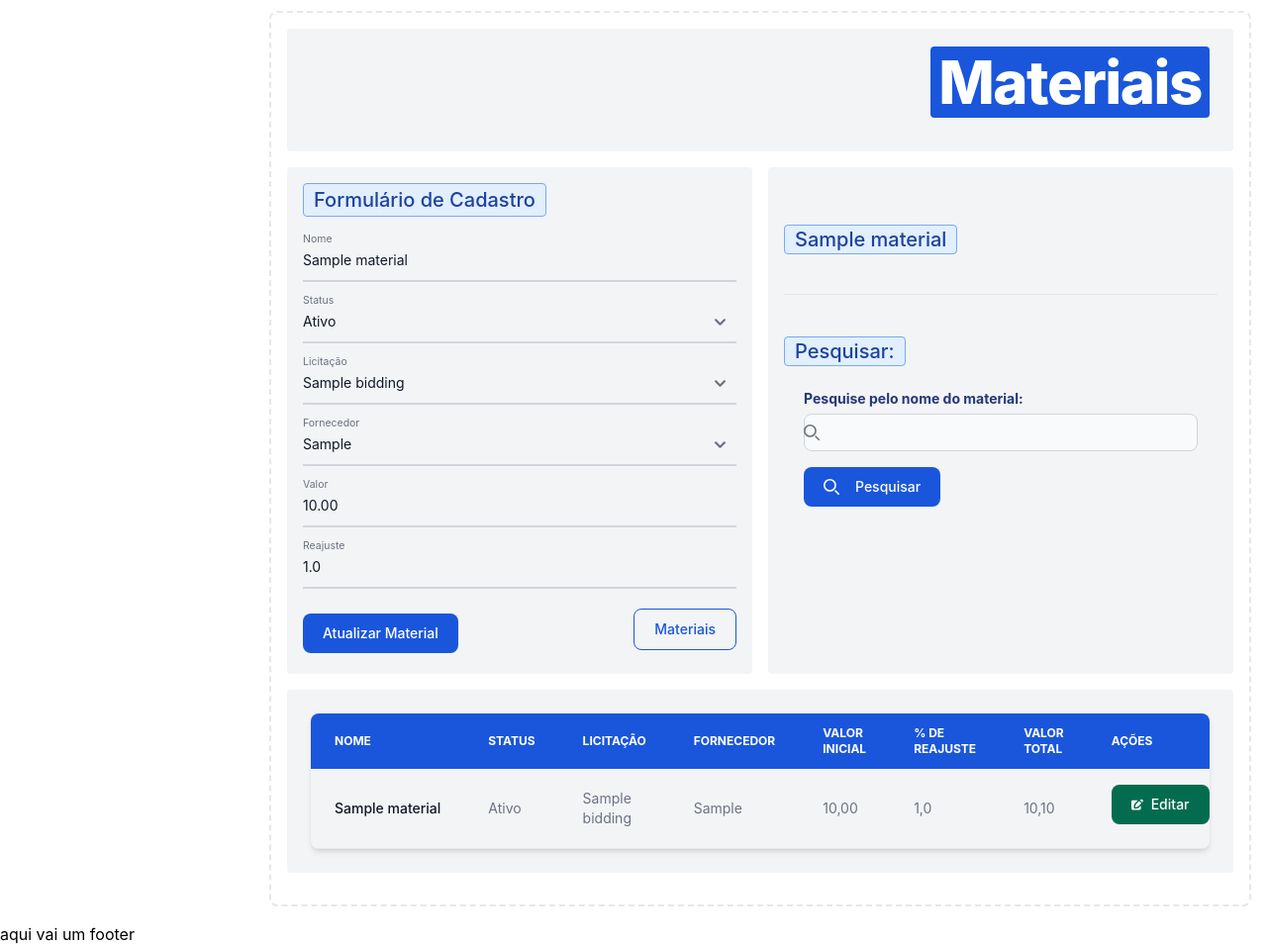
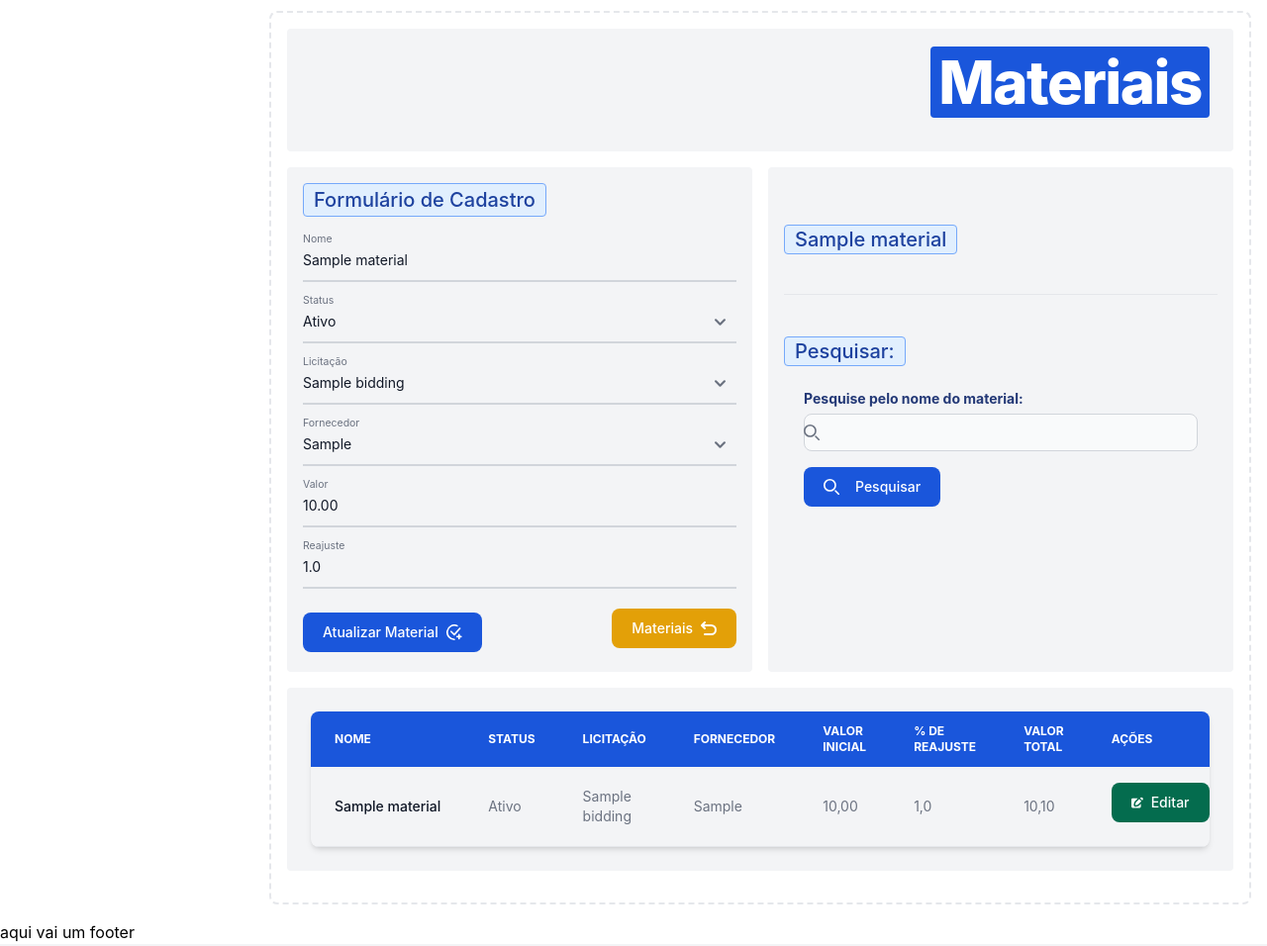
Before and after one commit to Prefeitura-Municipal-de-Novo-Horizonte/sisinfo-v2, a Django app: a page that uses dashboard/templates/licitacao/materials.html in a window 1280 px wide. Shown: the part 61-1017 px from the top of the page at 99% size. Run offline with Django 4.2, Linux system fonts and the light colour scheme; a user stored in the database is signed in; tables that the repository leaves empty hold one stand-in row (values such as "Sample post"); style sheets or scripts are compiled from the project's sources; some libraries are stand-ins or nearby versions.

Commit message:
:lipstick: style buttons with svg ok

```diff
--- /dev/null
+++ b/dashboard/templates/licitacao/biddings_.html
@@ -0,0 +1,4 @@
+{% extends "_base.html" %}
+{% block content %}
+{{licitacoes}}
+{% endblock content %}
--- a/dashboard/templates/licitacao/materials.html
+++ b/dashboard/templates/licitacao/materials.html
@@ -21,11 +21,19 @@
             <form class="max-w-full mx-auto w-full" action="" method="post">{% csrf_token %}
                 {% include "licitacao/include/_form_material.html" %}
                 <div class="flex justify-between items-center gap-10">
-                    <button type="submit" class="text-white bg-blue-700 hover:bg-blue-800 focus:ring-4 focus:outline-none focus:ring-blue-300 font-medium rounded-lg text-sm w-full sm:w-auto px-5 py-2.5 text-center dark:bg-blue-600 dark:hover:bg-blue-700 dark:focus:ring-blue-800">{{ btn }}</button>
+                    <button type="submit" class="text-white bg-blue-700 hover:bg-blue-800 focus:ring-4 focus:outline-none focus:ring-blue-300 font-medium rounded-lg text-sm w-full sm:w-auto px-5 py-2.5 text-center dark:bg-blue-600 dark:hover:bg-blue-700 dark:focus:ring-blue-800 flex justify-around gap-2 items-center">
+                        {{ btn }}
+                        <svg class="w-4 h-4 text-white" aria-hidden="true" xmlns="http://www.w3.org/2000/svg" width="20" height="20" fill="none" viewBox="0 0 20 20">
+                            <path stroke="currentColor" stroke-linecap="round" stroke-linejoin="round" stroke-width="2" d="M9.994 19a8.999 8.999 0 1 1 3.53-17.281M5.995 9l4 4 7-8m-1 8v5m-2.5-2.5h5"/>
+                        </svg>
+                    </button>
                     {% if 'Atualizar' in btn %}
                         <a href="{% url 'dashboard:materiais' %}">
-                            <button type="button" class="text-blue-700 hover:text-white border border-blue-700 hover:bg-blue-800 focus:ring-4 focus:outline-none focus:ring-blue-300 font-medium rounded-lg text-sm px-5 py-2.5 text-center me-2 mb-2 dark:border-blue-500 dark:text-blue-500 dark:hover:text-white dark:hover:bg-blue-500 dark:focus:ring-blue-800">
+                            <button type="button" class="focus:outline-none text-white bg-yellow-400 hover:bg-yellow-500 focus:ring-4 focus:ring-yellow-300 font-medium rounded-lg text-sm px-5 py-2.5 me-2 mb-2 dark:focus:ring-yellow-900 flex justify-around gap-2 items-center">
                                 Materiais
+                                <svg class="w-4 h-4 dark:text-white" aria-hidden="true" xmlns="http://www.w3.org/2000/svg" fill="none" viewBox="0 0 16 14">
+                                    <path stroke="currentColor" stroke-linecap="round" stroke-linejoin="round" stroke-width="2" d="M4 7 1 4l3-3m0 12h6.5a4.5 4.5 0 1 0 0-9H2"/>
+                                </svg>
                             </button>
                         </a>
                     {% endif %}
```
Also changed, not shown: dashboard/templates/licitacao/biddings.html (+10 -2 lines).
